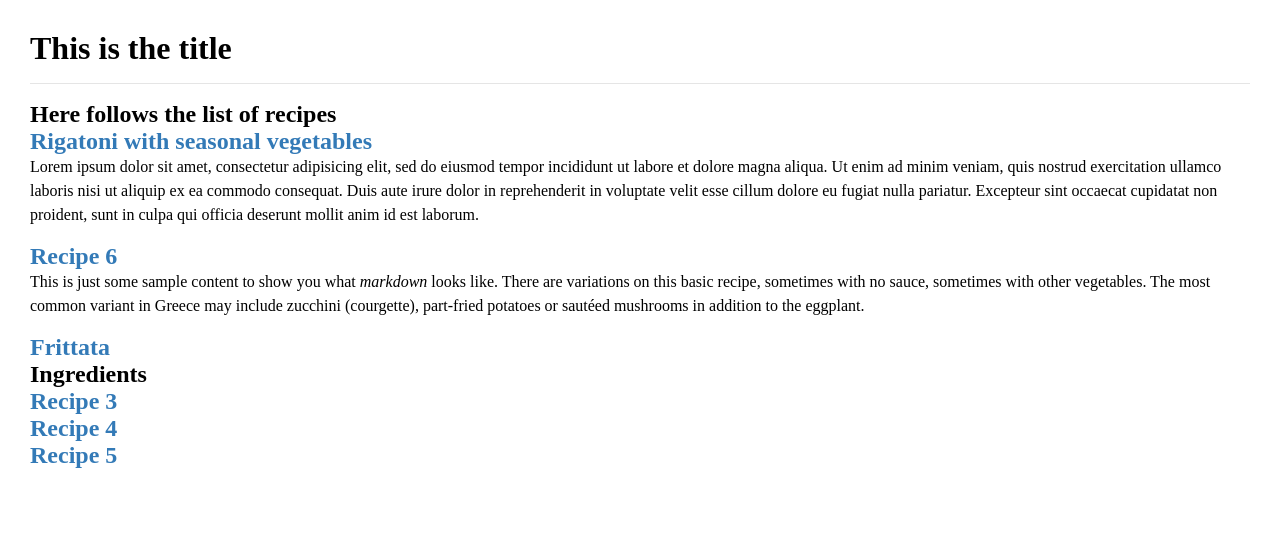
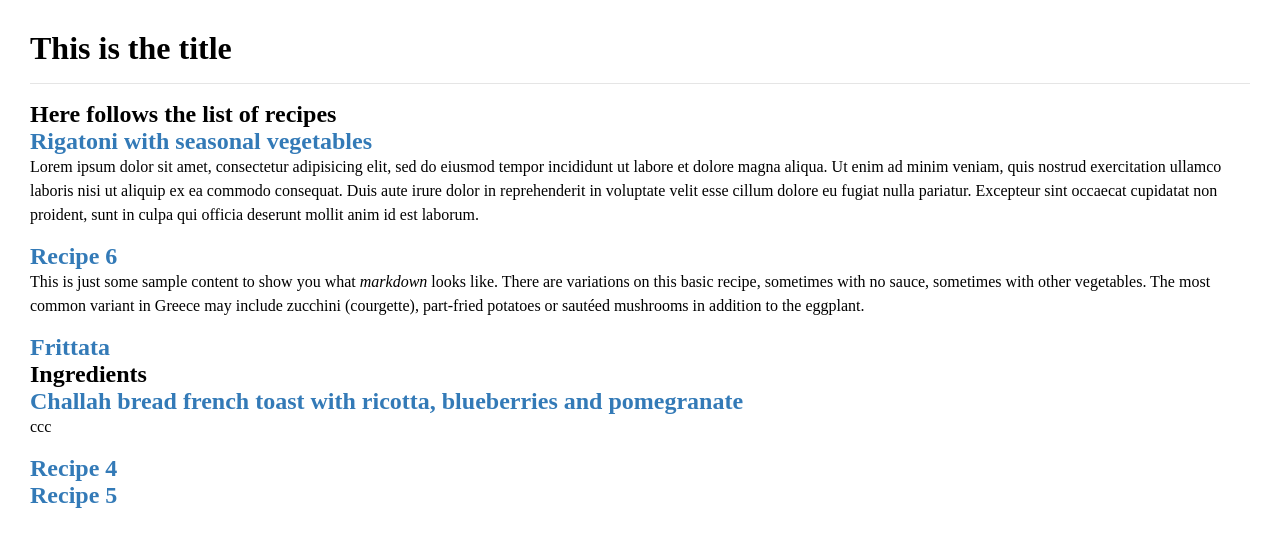
Before and after one commit to Hol1999/Hollyrecipewebsite, a Jekyll site: the page built from pages/recipelisting.md, in a window 1280 px wide. Shown: the top 547 px of the page. Built offline with Jekyll 4.4.1, drawn with Linux system fonts in a browser that asks for light colours.

Commit message:
Update Recipes “recipe3”

```diff
--- a/_recipes/recipe3.md
+++ b/_recipes/recipe3.md
@@ -1,8 +1,9 @@
 ---
-layout: recipe #this will be a basic page with styles coming from content.css
-title: Recipe 3
+title: Challah bread french toast with ricotta, blueberries and pomegranate
+order: 3
 date: 2019-10-19
+layout: recipe
 published: true
-order: 3
-tags:
+tags: null
 ---
+ccc
```
